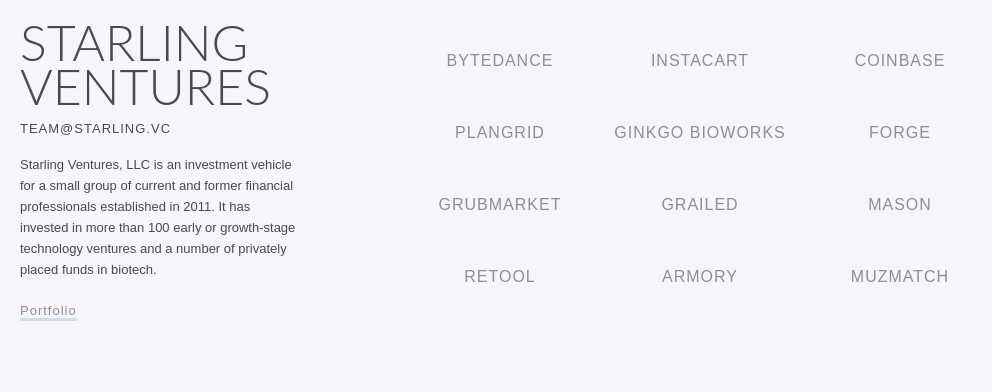
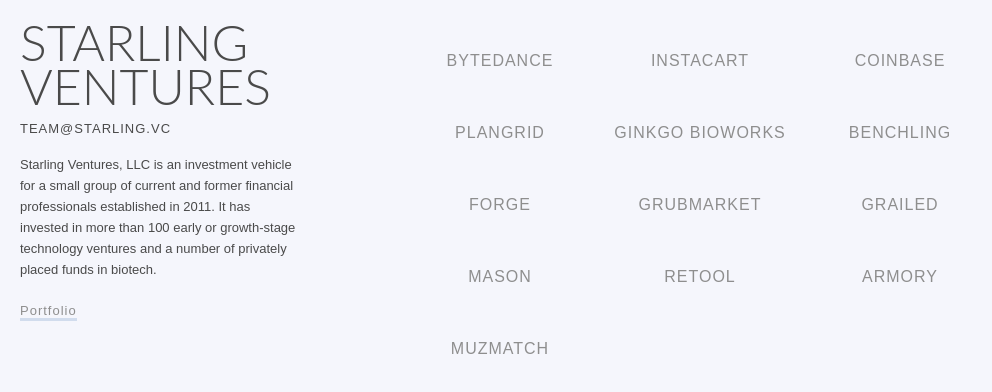
Before and after one commit to kahuang/StarlingVentures, a plain HTML site: page index.html in a window 1280 px wide. Both pictures are taken after a click on the link "Portfolio". Shown: the whole page, without its empty margins (0-992 px from the left). Drawn offline with Linux system fonts and the light colour scheme; a script that the page names is missing.

Commit message:
Add benchling

```diff
--- a/index.html
+++ b/index.html
@@ -59,6 +59,7 @@
       <div class="portcolumn"><p><a class="portcell-link" href="https://coinbase.com">Coinbase</a></p></div>
       <div class="portcolumn"><p><a class="portcell-link" href="https://plangrid.com">Plangrid</a></p></div>
       <div class="portcolumn"><p><a class="portcell-link" href="https://ginkgobioworks.com">Ginkgo Bioworks</a></p></div>
+      <div class="portcolumn"><p><a class="portcell-link" href="https://benchling.com">Benchling</a></p></div>
       <div class="portcolumn"><p><a class="portcell-link" href="https://forgeglobal.com">Forge</a></p></div>
       <div class="portcolumn"><p><a class="portcell-link" href="https://grubmarket.com">Grubmarket</a></p></div>
       <div class="portcolumn"><p><a class="portcell-link" href="https://grailed.com">Grailed</a></p></div>
```
